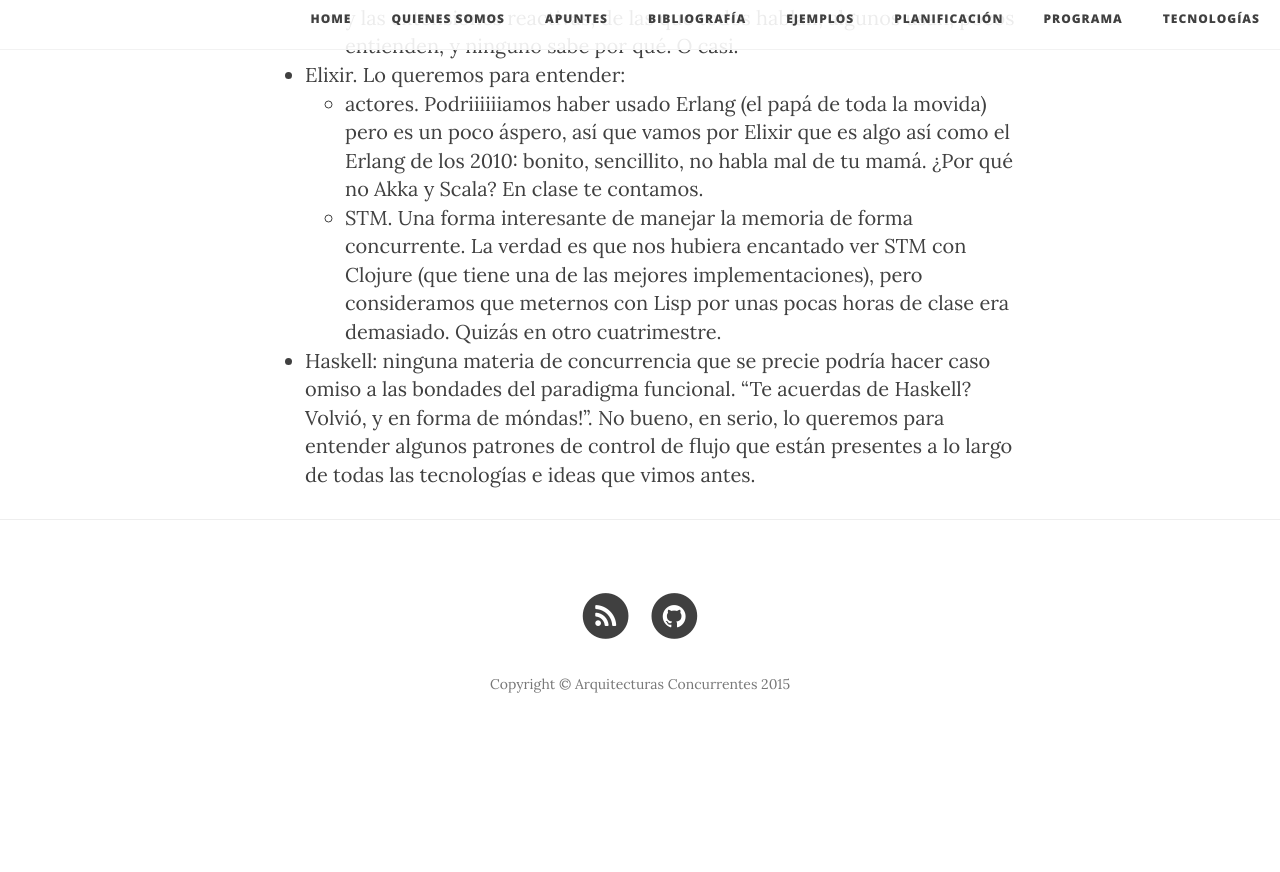
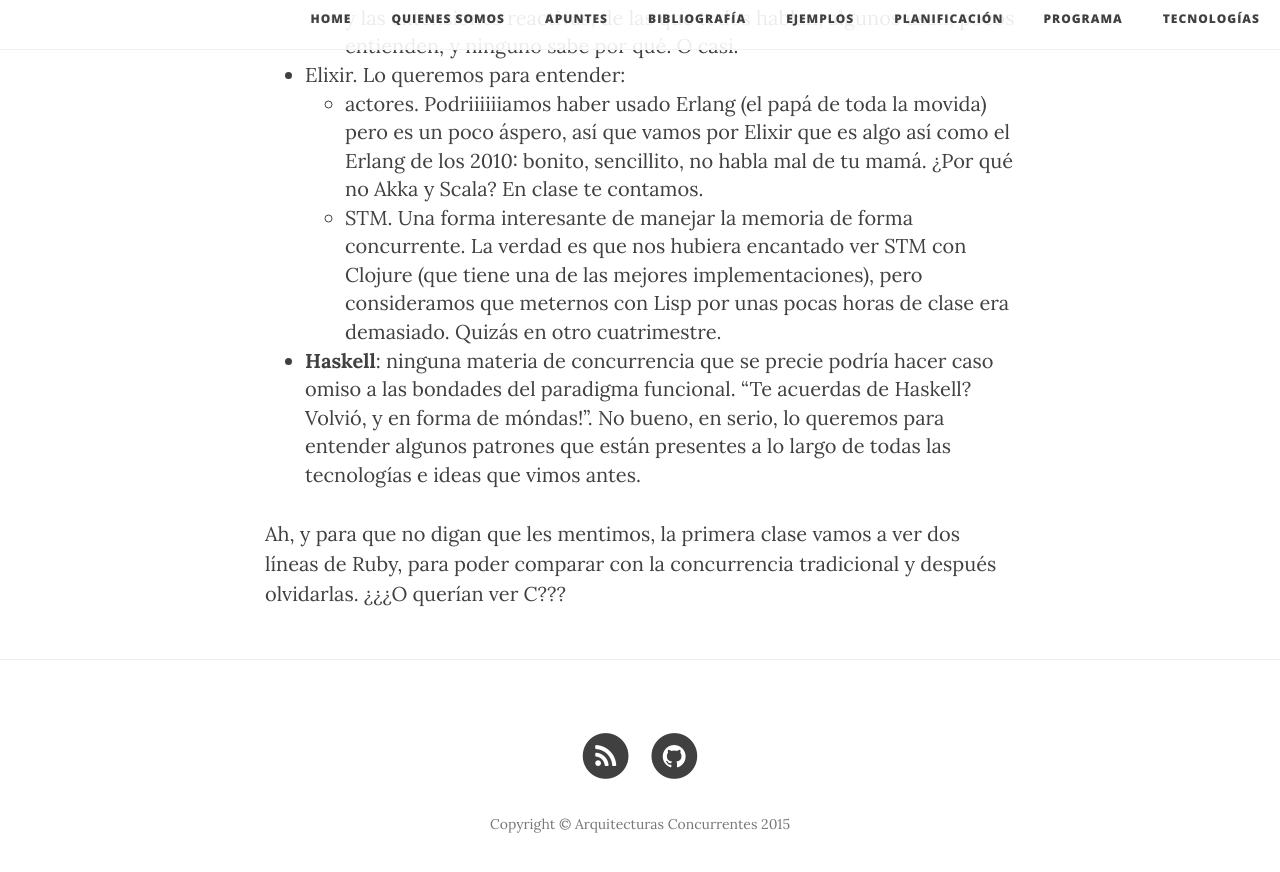
Before and after one commit to arquitecturas-concurrentes/arquitecturas-concurrentes.github.io, a Jekyll site: the page built from tecnologias.md, in a window 1280 px wide and 900 px high, scrolled down 1551 px. Shown: the top 872 px of the window. Built offline with Jekyll 4.4.1, drawn with Linux system fonts in a browser that asks for light colours; nearby versions of some CDN libraries; before the commit the page ends 2311 px from its top, so only the background shows below that.

Commit message:
Update tecnologias.md

```diff
--- a/tecnologias.md
+++ b/tecnologias.md
@@ -30,4 +30,7 @@
   * [Elixir](http://elixir-lang.org/). Lo queremos para entender:
     * actores. Podriiiiiiamos haber usado [Erlang](http://www.erlang.org/) (el papá de toda la movida) pero es un poco áspero, así que vamos por Elixir que es algo así como el Erlang de los 2010: bonito, sencillito, no habla mal de tu mamá. ¿Por qué no Akka y Scala? En clase te contamos.
     * STM. Una forma interesante de manejar la memoria de forma concurrente. La verdad es que nos hubiera encantado ver STM con Clojure (que tiene una de las mejores implementaciones), pero consideramos que meternos con Lisp por unas pocas horas de clase era demasiado. Quizás en otro cuatrimestre.
-  * Haskell: ninguna materia de concurrencia que se precie podría hacer caso omiso a las bondades del paradigma funcional. "Te acuerdas de Haskell? Volvió, y en forma de móndas!". No bueno, en serio, lo queremos para entender algunos patrones de control de flujo que están presentes a lo largo de todas las tecnologías e ideas que vimos antes.
+  * **Haskell**: ninguna materia de concurrencia que se precie podría hacer caso omiso a las bondades del paradigma funcional. "Te acuerdas de Haskell? Volvió, y en forma de móndas!". No bueno, en serio, lo queremos para entender algunos patrones que están presentes a lo largo de todas las tecnologías e ideas que vimos antes.
+
+
+Ah, y para que no digan que les mentimos, la primera clase vamos a ver dos líneas de Ruby, para poder comparar con la concurrencia tradicional y después olvidarlas. ¿¿¿O querían ver C???
```
